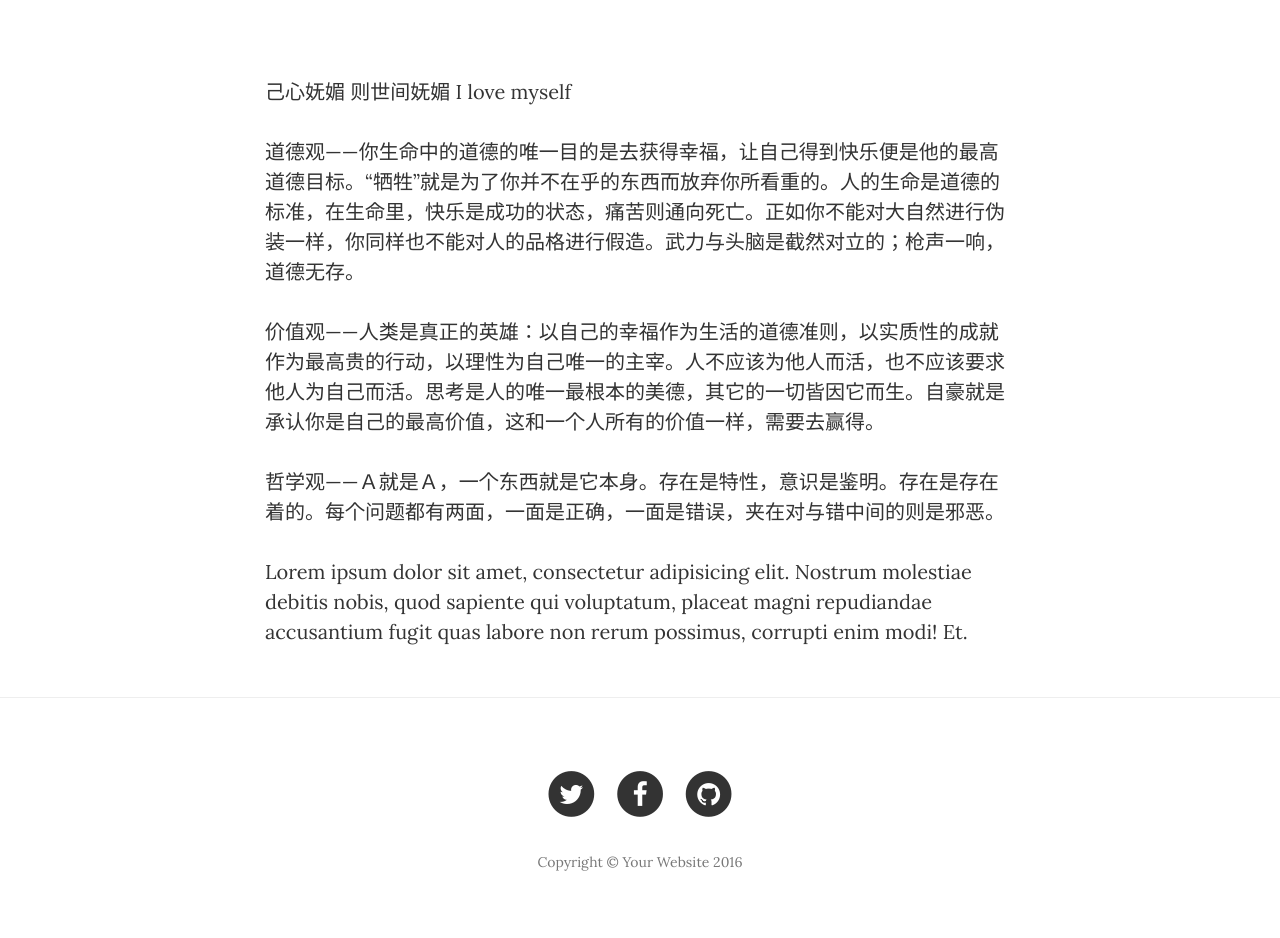
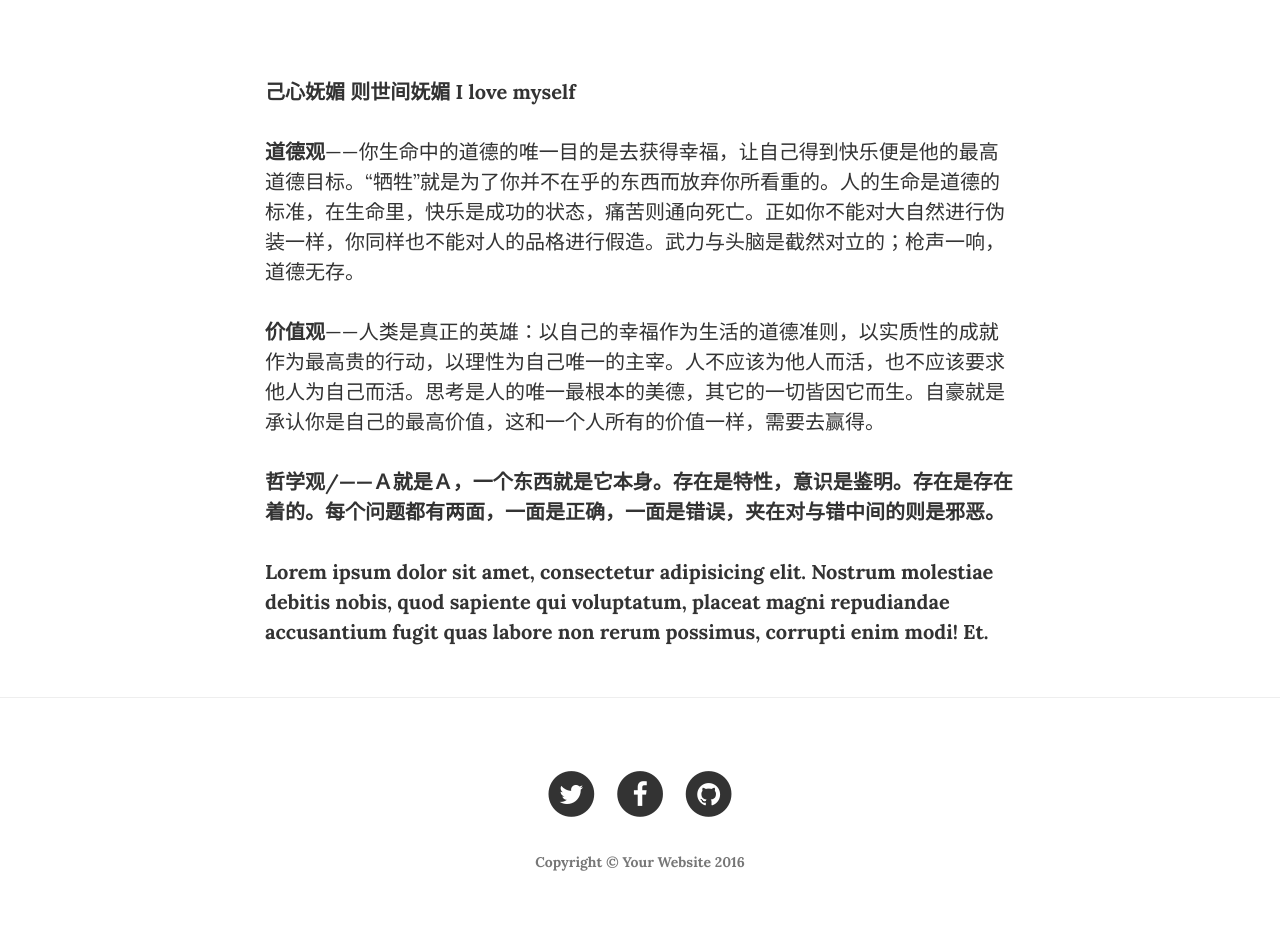
Before and after one commit to xz6656/GirlsCodingDayDemo, a website: page startbootstrap-clean-blog-gh-pages/about.html in a window 1280 px wide. Shown: the part 451-1389 px from the top of the page. Drawn offline with nearby package versions, Linux system fonts and the light colour scheme.

Commit message:
chang5
修改about me 部分文本加粗

```diff
--- a/startbootstrap-clean-blog-gh-pages/about.html
+++ b/startbootstrap-clean-blog-gh-pages/about.html
@@ -87,10 +87,10 @@
     <div class="container">
         <div class="row">
             <div class="col-lg-8 col-lg-offset-2 col-md-10 col-md-offset-1">
-                <p>己心妩媚 则世间妩媚  I love myself</p>
-                <p>道德观——你生命中的道德的唯一目的是去获得幸福，让自己得到快乐便是他的最高道德目标。“牺牲”就是为了你并不在乎的东西而放弃你所看重的。人的生命是道德的标准，在生命里，快乐是成功的状态，痛苦则通向死亡。正如你不能对大自然进行伪装一样，你同样也不能对人的品格进行假造。武力与头脑是截然对立的；枪声一响，道德无存。 </p>
-                <p>价值观——人类是真正的英雄：以自己的幸福作为生活的道德准则，以实质性的成就作为最高贵的行动，以理性为自己唯一的主宰。人不应该为他人而活，也不应该要求他人为自己而活。思考是人的唯一最根本的美德，其它的一切皆因它而生。自豪就是承认你是自己的最高价值，这和一个人所有的价值一样，需要去赢得。 </p>
-                <p>哲学观——Ａ就是Ａ，一个东西就是它本身。存在是特性，意识是鉴明。存在是存在着的。每个问题都有两面，一面是正确，一面是错误，夹在对与错中间的则是邪恶。 </p>
+                <p><strong>己心妩媚 则世间妩媚  I love myself</strong></p>
+                <p> <strong>道德观</strong>——你生命中的道德的唯一目的是去获得幸福，让自己得到快乐便是他的最高道德目标。“牺牲”就是为了你并不在乎的东西而放弃你所看重的。人的生命是道德的标准，在生命里，快乐是成功的状态，痛苦则通向死亡。正如你不能对大自然进行伪装一样，你同样也不能对人的品格进行假造。武力与头脑是截然对立的；枪声一响，道德无存。 </p>
+                <p><strong>价值观</strong>——人类是真正的英雄：以自己的幸福作为生活的道德准则，以实质性的成就作为最高贵的行动，以理性为自己唯一的主宰。人不应该为他人而活，也不应该要求他人为自己而活。思考是人的唯一最根本的美德，其它的一切皆因它而生。自豪就是承认你是自己的最高价值，这和一个人所有的价值一样，需要去赢得。 </p>
+                <p><strong>哲学观/<strong>——Ａ就是Ａ，一个东西就是它本身。存在是特性，意识是鉴明。存在是存在着的。每个问题都有两面，一面是正确，一面是错误，夹在对与错中间的则是邪恶。 </p>
 
 
 
```
